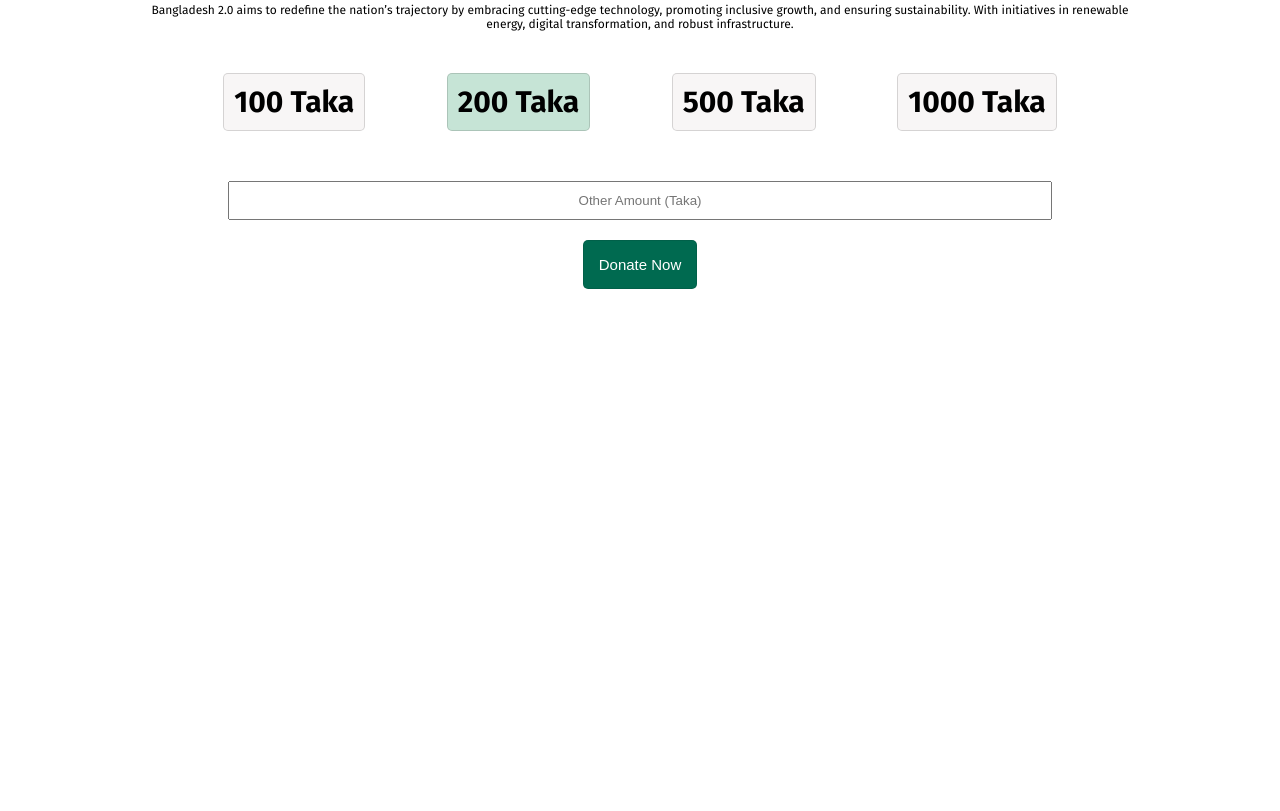
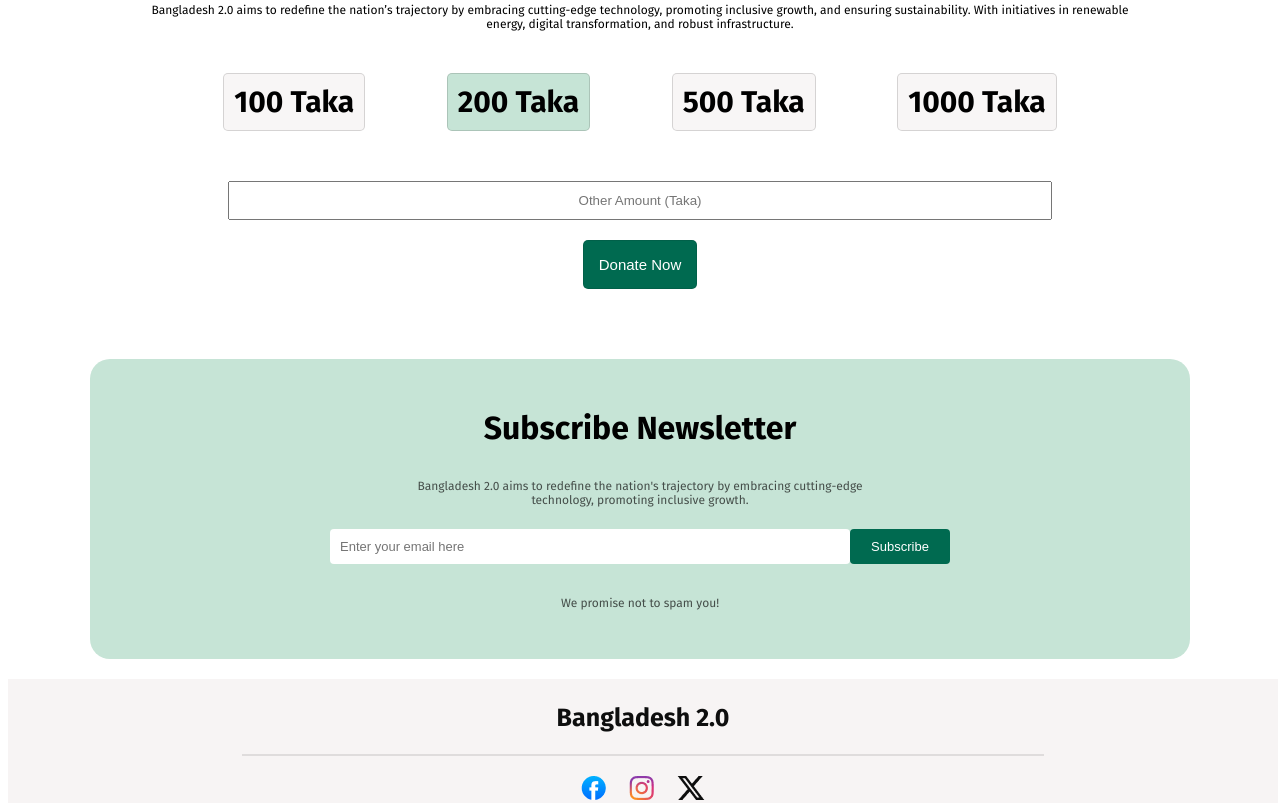
Before and after one commit to leontanvir/New-Bangladesh, a plain HTML site: page index.html in a window 1280 px wide. Shown: the part 2975-3786 px from the top of the page. Before the commit the page ends 3334 px from the top, so only its background shows below. Drawn offline with Linux system fonts and the light colour scheme.

Commit message:
added icon part

```diff
--- a/design.html/style.css
+++ b/design.html/style.css
@@ -276,3 +276,83 @@ color: rgba(14, 14, 14, 0.3);
 padding: 15px;
 margin-top: 10px;
 }
+
+/* footer */
+
+.foot{
+background-color: #C6E4D6;
+width: 1100px;
+height: 300px;
+margin: 20px auto;
+border-radius: 20px;
+text-align: center;
+}
+.foot-title{
+padding: 50px 300px 0;
+font-size: 32px;
+font-weight: bold;
+}
+.foot-para{
+font-size: 12px;
+font-weight: 400;
+padding: 0px 300px;
+color: rgba(14, 14, 14, 0.7);
+}
+.foot-input{
+display: flex;
+justify-content: center;
+align-items: center;
+flex-direction: row;
+
+}
+.input-1{
+  width: 500px;
+  font-size: 13px;
+  font-weight: 400;
+  color: rgba(14, 14, 14, 0.3);
+  padding: 10px;
+  border-radius: 4px;
+  border: none;
+  margin-top: 10px;
+}
+.input-2{
+  width: 100px;
+color: #FFFFFF;
+background-color: #006A50;
+font-size: 13px;
+font-weight: 500;
+border: none;
+padding: 10px;
+border-radius: 4px;
+margin-top: 10px;
+}
+.foot-para-2{
+  font-size: 12px;
+font-weight: 400;
+padding: 20px 300px;
+color: rgba(14, 14, 14, 0.7);
+}
+.last-part{
+width: 100%;
+background-color: #f7f4f4;
+text-align: center;
+padding: 3px;
+}
+.foot-heading{
+font-size: 25px;
+font-weight: bold;
+color: #0E0E0E;
+}
+.foot-icon{
+display: flex;
+flex-direction: row;
+justify-content: center;
+gap: 23px;
+}
+.blank{
+  width: 800px;
+  margin: 20px auto;
+  border: 1px solid rgba(14, 14, 14, 0.1);
+}
+
+/* Thank you */
--- a/index.html
+++ b/index.html
@@ -140,11 +140,27 @@
             <input class="fourth-input" type="text" name="" placeholder="Other Amount (Taka)" id="">
             <br>
             <button class="fourth-btn">Donate Now</button>
-
         </section>
     </main>
     <footer>
-
+        <div class="foot">
+            <h3 class="foot-title">Subscribe Newsletter</h3>
+            <p class="foot-para">Bangladesh 2.0 aims to redefine the nation's trajectory by embracing cutting-edge technology, promoting inclusive growth.</p>
+        <div class="foot-input">
+            <input class="input-1" type="email" name="" placeholder="Enter your email here" id="">
+            <button class="input-2">Subscribe</button>
+        </div>
+            <p class="foot-para-2">We promise not to spam you!</p>
+        </div>
+        <div class="last-part">
+            <h2 class="foot-heading">Bangladesh 2.0</h2>
+            <div class="blank"></div>
+            <div class="foot-icon">
+                <img src="B11A1--assignment-1/assets/facebook.png" alt="">
+                <img src="B11A1--assignment-1/assets/instagram.png" alt="">
+                <img src="B11A1--assignment-1/assets/x.png" alt="">
+            </div>
+        </div>
     </footer>
 </body>
 </html>
```
Lines whose indentation alone changed are shown as unchanged.
